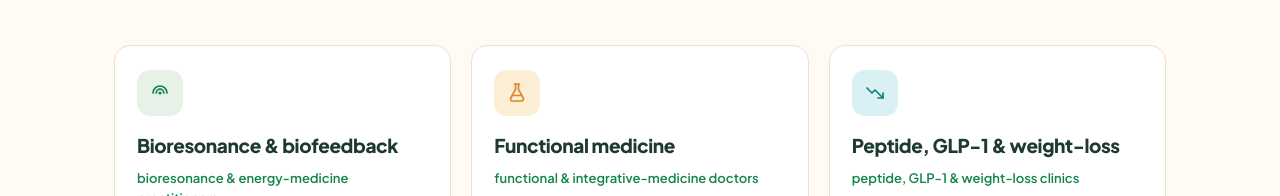
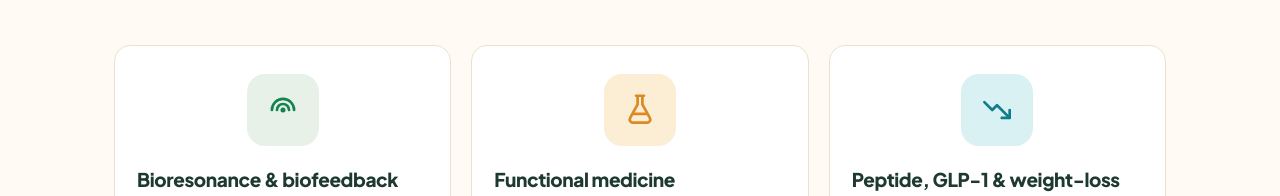
Before and after one commit to DroneSurveyCR/central-health-intelligence, a Next.js app: page /solutions in a window 1280 px wide. Shown: the part 566-762 px from the top of the page. Built offline with nearby package versions, Linux system fonts and the light colour scheme; no server answers.

Commit message:
design: bigger, centered vertical-card icons

```diff
--- a/components/site/site.css
+++ b/components/site/site.css
@@ -256,12 +256,13 @@
   box-shadow: 0 22px 44px -28px rgba(20, 53, 42, 0.4);
   border-color: rgba(20, 131, 78, 0.4);
 }
-/* icon emblem */
+/* icon emblem — large, centered at the top of the card */
 .mkt-vert-icon {
-  width: 46px; height: 46px; border-radius: 13px;
-  display: grid; place-items: center; margin-bottom: 8px;
+  width: 72px; height: 72px; border-radius: 18px;
+  display: grid; place-items: center;
+  align-self: center; margin: 4px auto 12px;
 }
-.mkt-vert-icon svg { width: 24px; height: 24px; }
+.mkt-vert-icon svg { width: 38px; height: 38px; }
 .mkt-vert-icon.tint-mint { background: var(--mint); color: var(--green); }
 .mkt-vert-icon.tint-gold { background: var(--gold-bg); color: var(--gold-d); }
 .mkt-vert-icon.tint-sky { background: #d9f1f3; color: #0f7d8a; }
```
